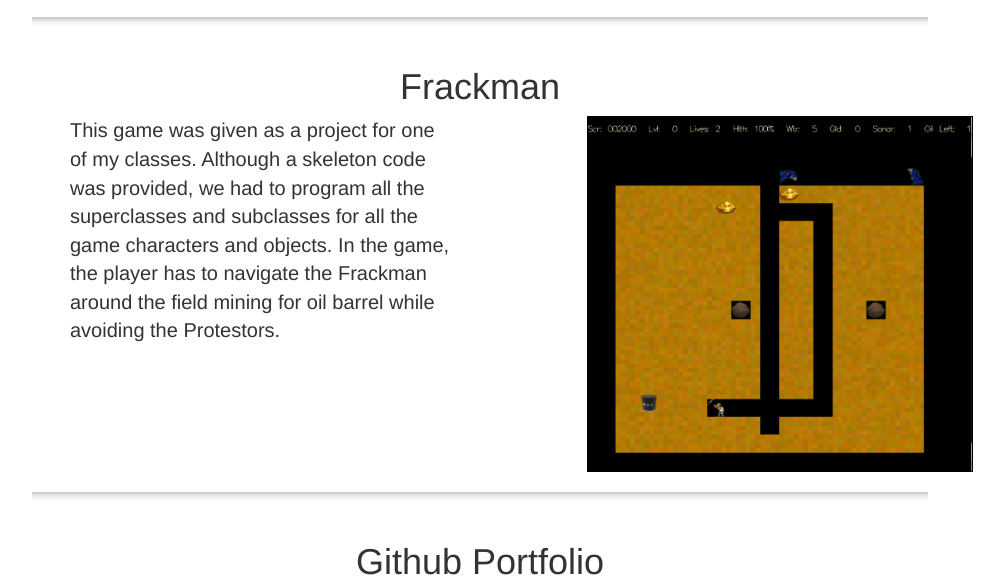
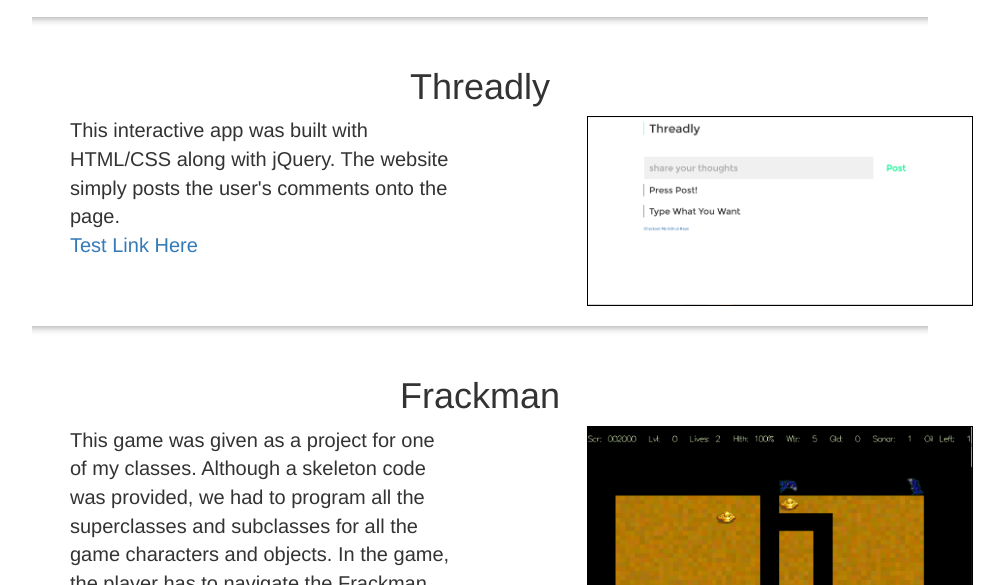
Before and after one commit to eatfoodallday/eatfoodallday.github.io, a plain HTML site: page html-pages/projects.html in a window 1280 px wide. Shown: the part 977-1562 px from the top of the page, without its empty margins (160-1164 px from the left). Drawn offline with nearby package versions, Linux system fonts and the light colour scheme.

Commit message:
added threadly project

```diff
--- a/html-pages/projects.html
+++ b/html-pages/projects.html
@@ -58,6 +58,7 @@
         </div>
     </div>
     <hr/>
+
     <div class="container-fluid project-container">
         <h1>Twitter Twat</h1>
         <div class="col-md-4 summary">
@@ -70,6 +71,7 @@
         </div>
     </div>
     <hr/>
+
     <div class="container-fluid project-container">
         <h1>Github Battle</h1>
         <div class="col-md-4 summary">
@@ -82,6 +84,20 @@
         </div>
     </div>
     <hr/>
+
+    <div class="container-fluid project-container">
+        <h1>Threadly</h1>
+        <div class="col-md-4 summary">
+            <p>This interactive app was built with HTML/CSS along with jQuery. The website simply posts the user's comments onto the page. <br>
+            <a href="https://eatfoodallday.github.io/threadly/" target="_blank">Test Link Here</a>
+            </p>
+        </div>
+        <div class="col-md-4 screenshots">
+        <img src="../screenshots/threadly.png" />
+        </div>
+    </div>
+    <hr/>
+
     <div class="container-fluid project-container">
         <h1>Frackman</h1>
         <div class="col-md-4 summary">
@@ -93,6 +109,7 @@
         </div>
     </div>
     <hr/>
+
     <div class="container-fluid github">
         <h1>Github Portfolio</h1>
         <div class="col-md-12">
```
Also changed, not shown: screenshots/threadly.png (added).
